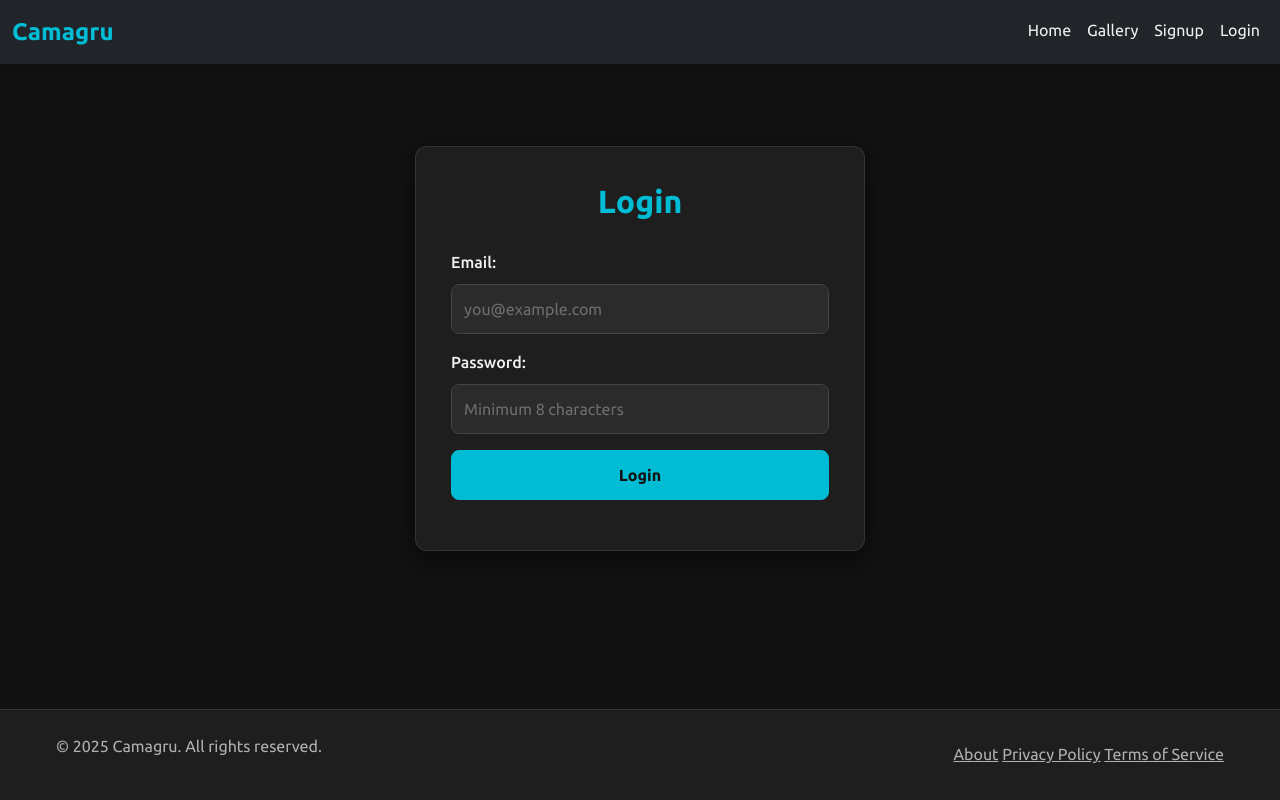
After one commit to Otxobot/Camagru, a PHP site: page /views/login.php in a window 1280 px wide. The commit adds this page. Run offline with PHP 8.4, Linux system fonts and the light colour scheme.

Commit message:
added login page

```diff
--- a/app/Controllers/AuthController.php
+++ b/app/Controllers/AuthController.php
@@ -58,7 +58,7 @@ class AuthController {
 
         } catch (Exception $e) {
             http_response_code(500);
-            echo json_encode(['error' => 'Server errorrrrr']);
+            echo json_encode(['error' => 'Server error']);
         }
     }
 
--- a/public/index.php
+++ b/public/index.php
@@ -36,10 +36,14 @@ $router->get('/signup', function() {
     include __DIR__ . '/views/signup.php';
 });
 
+$router->get('/login', function() {
+    include __DIR__ . '/views/login.php';
+});
+
 $router->post('/api/signup', 'AuthController@signup');
-// $router->post('/api/signup', '../app/controllers/AuthController.php');
 $router->post('/api/login', 'AuthController@login');
 $router->get('/api/logout', 'AuthController@logout');
+
 
 // API routes for authenticated users
 // $router->get('/dashboard', 'AuthController@dashboard');
--- /dev/null
+++ b/public/js/login.js
@@ -0,0 +1,72 @@
+
+document.addEventListener('DOMContentLoaded', function() {
+    const loginForm = document.getElementById('login-form');
+
+    if (loginForm) {
+        loginForm.addEventListener('submit', handleLogin);
+    }
+});
+
+async function handleLogin(event) {
+    event.preventDefault();
+
+    const formData = new FormData(event.target);
+    const loginData = {
+        email: formData.get('email'),
+        password: formData.get('password')
+    };
+
+    if (!loginData.email  || !loginData.password) {
+        showMessage("All fields are required", 'error');
+    }
+
+    try {
+
+        console.log("easdlñkfjasdñlfkj")
+
+        showMessage("Trying login", 'success');
+        const response = await fetch('/api/login', {
+            method: 'POST',
+            headers: {
+                'Content-Type': 'application/json',
+            },
+            body: JSON.stringify(loginData)
+        });
+
+        const result = await response.json();
+
+        if (response.ok) {
+            window.location.href = '/home'; //cambiar esto a dashboard
+        } else {
+            showMessage(result.error || 'Login failed', 'error');
+        }
+    } catch (error) {
+        showMessage('Server error. Please try again.', 'error');
+        console.error('Login error:', error);
+    }
+}
+
+function showMessage(message, type) {
+
+    const existingMessage = document.querySelector('.message');
+    if (existingMessage) {
+        existingMessage.remove();
+    }
+
+    const messageDiv = document.createElement('div');
+    messageDiv.className = `message message-${type}`;
+    messageDiv.textContent = message;
+
+    const form = document.getElementById('signup-form');
+    if (form) {
+        form.insertBefore(messageDiv, form.firstChild);
+    } else {
+        document.body.insertBefore(messageDiv, document.body.firstChild);
+    }
+
+    setTimeout(() => {
+        if (messageDiv.parentNode) {
+            messageDiv.remove();
+        }
+    }, 5000);
+}
--- /dev/null
+++ b/public/views/login.php
@@ -0,0 +1,45 @@
+<!DOCTYPE html>
+
+<html lang="en">
+<head>
+  <meta charset="UTF-8">
+  <meta name="viewport" content="width=device-width, initial-scale=1.0">
+  <title>Login | Camagru</title>
+  <link href="https://cdn.jsdelivr.net/npm/bootstrap@5.3.3/dist/css/bootstrap.min.css" rel="stylesheet" integrity="sha384-QWTKZyjpPEjISv5WaRU9OFeRpok6YctnYmDr5pNlyT2bRjXh0JMhjY6hW+ALEwIH" crossorigin="anonymous">
+  <link rel="stylesheet" href="../css/styles-home.css">
+  <link rel="stylesheet" href="../css/styles-signup.css">
+</head>
+<body>
+<?php include __DIR__ . '/shared/header.php'; ?>
+
+<main>
+<div class="signup-container">
+<h2 class="text-center">Login</h2>
+     <form id="login-form" action="/api/login" method="POST">
+
+        <div class="mb-3">
+            <label for="email" class="form-label">Email:</label>
+            <input type="email" id="email" name="email" class="form-control"
+                   required placeholder="you@example.com">
+        </div>
+
+        <div class="mb-3">
+            <label for="password" class="form-label">Password:</label>
+            <input type="password" id="password" name="password" class="form-control"
+                   required minlength="8" placeholder="Minimum 8 characters">
+        </div>
+
+        <button type="submit" class="btn w-100 btn-accent">Login</button>
+
+        <div id="formError" class="error-message"></div>
+    </form>
+</div>
+</main>
+
+<?php include __DIR__ . '/shared/footer.php'; ?>
+
+<script src="/js/login.js"></script>
+<script src="/js/mobile-nav.js"></script>
+
+</body>
+</html>
```
